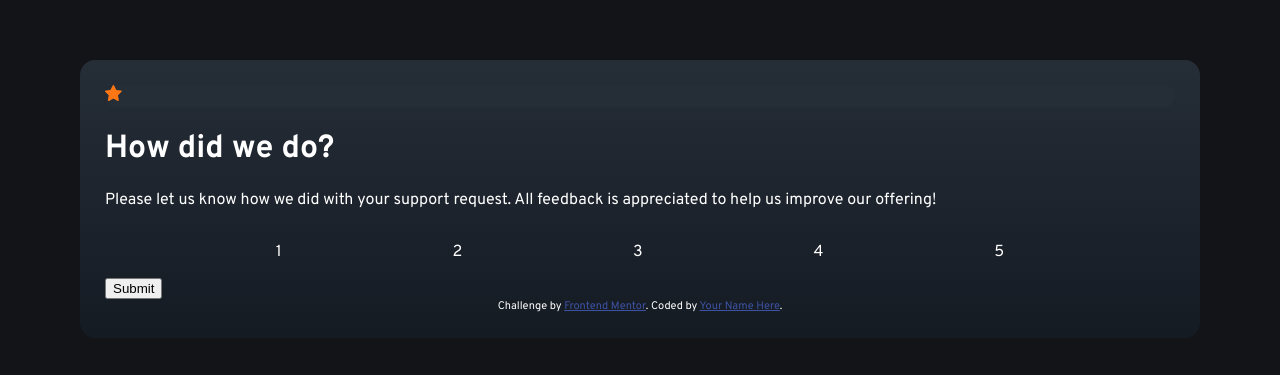
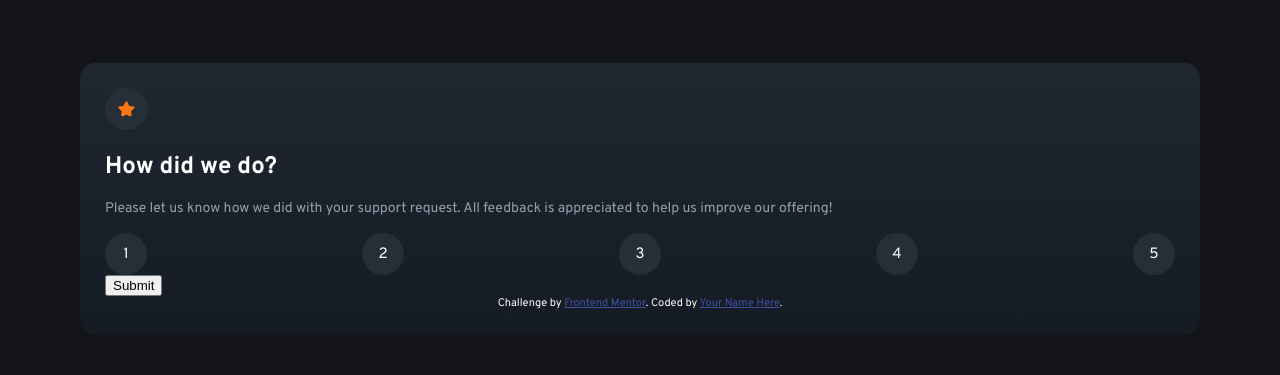
Before and after one commit to terka-codes/Interactive-rating-component, a plain HTML site: page index.html in a window 1280 px wide. Shown: the part 201-576 px from the top of the page. Drawn offline with Linux system fonts and the light colour scheme.

Commit message:
css update

```diff
--- a/index.css
+++ b/index.css
@@ -5,6 +5,7 @@ html {
     margin: 0;
     padding: 0;
     font-family: 'Overpass', sans-serif;
+    font-size: 15px;
     background-color: hsl(216, 12%, 8%);
     color: white;
     display: flex;
@@ -15,17 +16,43 @@ body {
     width: calc(87.5% - 50px);
     margin: auto;
     background-color: hsl(213, 19%, 18%);
-    background-image: linear-gradient(#252d37, #151b23);
+    background-image: linear-gradient(#202731, #151b23);
     border-radius: 15px;
     padding: 25px;
 }
 
 #star {
     border-radius: 100px;
-    background-color: hsl(213, 19%, 18%);
+    background-color: #262F38;
+    padding: 13px;
+}
+
+h1 {
+    font-weight: 700;
+    font-size: 24px;
+}
+
+#page > p {
+    font-weight: 400;
+    font-size: 14px;
+    line-height: 155%;
+    color: hsl(217, 12%, 63%);
 }
 
 #rate {
     display: flex;
-    justify-content: space-evenly;
+    justify-content: space-between;
 }
+
+.rate-button {
+    margin: 0;
+    padding: 0;
+    width: 42px;
+    height: 42px;
+    border-radius: 100px;
+    background-color: #262F38;
+    border: none;
+    color: white;
+    font-family: 'Overpass', sans-serif;
+    font-size: 15px;
+}
--- a/index.html
+++ b/index.html
@@ -15,27 +15,15 @@
 </head>
 <body>
   <div id="page">
-    <div id="star">
-      <img src="images/icon-star.svg" alt="star">
-    </div>
+      <img id="star" src="images/icon-star.svg" alt="star">
     <h1>How did we do?</h1>
     <p>Please let us know how we did with your support request. All feedback is appreciated to help us improve our offering!</p>
     <div id="rate">
-      <div id="rate-1" class="rate-button">
-        <p>1</p>
-      </div>
-      <div id="rate-2" class="rate-button">
-        <p>2</p>
-      </div>
-      <div id="rate-3" class="rate-button">
-        <p>3</p>
-      </div>
-      <div id="rate-4" class="rate-button">
-        <p>4</p>
-      </div>
-      <div id="rate-5" class="rate-button">
-        <p>5</p>
-      </div>
+      <button id="rate-1" class="rate-button">1</button>
+      <button id="rate-2" class="rate-button">2</button>
+      <button id="rate-3" class="rate-button">3</button>
+      <button id="rate-4" class="rate-button">4</button>
+      <button id="rate-5" class="rate-button">5</button>
     </div>
     <button id="submit-btn">Submit</button>
   </div>
```
Also changed, not shown: 1 other file.
